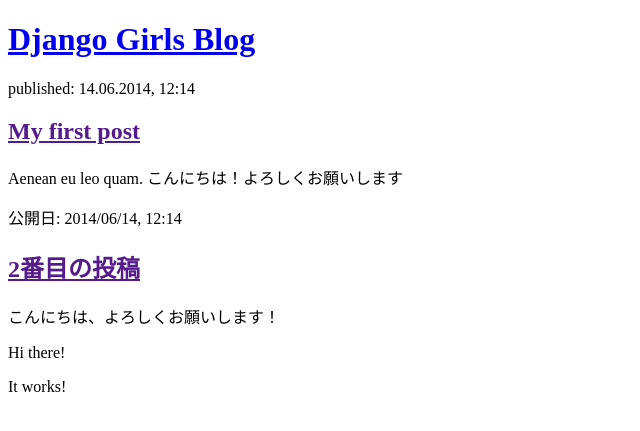
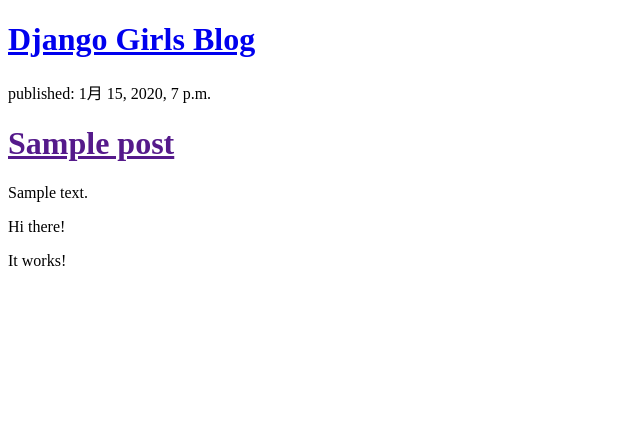
Before and after one commit to sugi009/my-first-blog, a Django app: template blog/templates/blog/post_list.html in a window 1280 px wide. Shown: the top 431 px of the page, without its empty margins (0-640 px from the left). Run offline with Django 3.2, Linux system fonts and the light colour scheme; the template is opened without the code that fills it: values that come from a table or form of the project are taken from there, others are empty; tables that the repository leaves empty hold one stand-in row (values such as "Sample post").

Commit message:
Modified templates to display from database

```diff
--- a/blog/models.py
+++ b/blog/models.py
@@ -11,7 +11,7 @@
         blank=True, null=True)
 
     def publish(self):
-        self.published_date = timezone.now()
+        self.published_data = timezone.now()
         self.save()
 
     def __str__(self):
--- a/blog/templates/blog/post_list.html
+++ b/blog/templates/blog/post_list.html
@@ -9,18 +9,15 @@
         <h1><a href="/">Django Girls Blog</a></h1>
     </div>
 
-    <div>
-        <p>published: 14.06.2014, 12:14</p>
-        <h2><a href="">My first post</a> </h2>
-        <p>Aenean eu leo quam. こんにちは！よろしくお願いします</p>
-    </div>
 
+    {% for post in posts %}
+        <div>
+            <p>published: {{ post.published_data }}</p>
+            <h1><a href="">{{ post.title }}</a></h1>
+            <p>{{ post.text|linebreaksbr }}</p>
+        </div>
+    {% endfor %}
 
-    <div>
-        <p>公開日: 2014/06/14, 12:14</p>
-        <h2><a href="">2番目の投稿</a></h2>
-        <p>こんにちは、よろしくお願いします！</p>
-    </div>
     <p>Hi there!</p>
     <p>It works!</p>
 </body>
--- a/blog/views.py
+++ b/blog/views.py
@@ -1,4 +1,6 @@
 from django.shortcuts import render
-
+from django.utils import timezone
+from .models import Post
 def post_list(request):
-    return render(request, 'blog/post_list.html', {})
+    posts = Post.objects.filter(published_data__lte=timezone.now()).order_by('published_data')
+    return render(request, 'blog/post_list.html', {'posts': posts})
```
